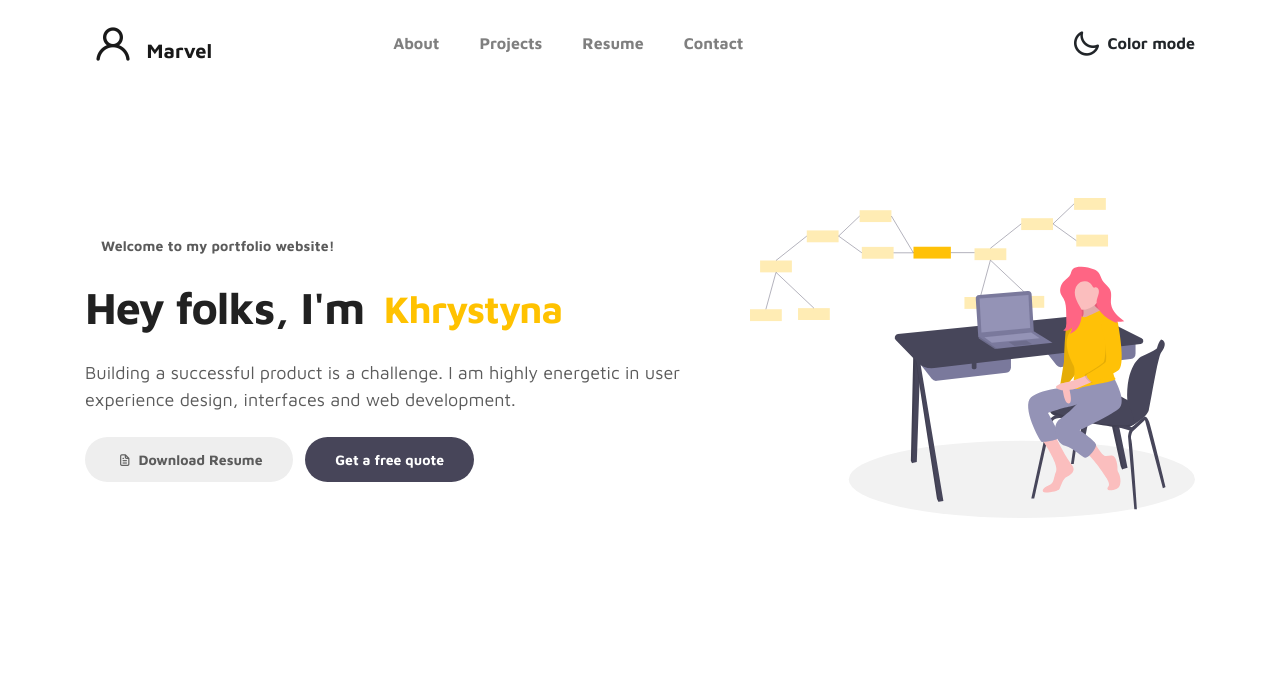
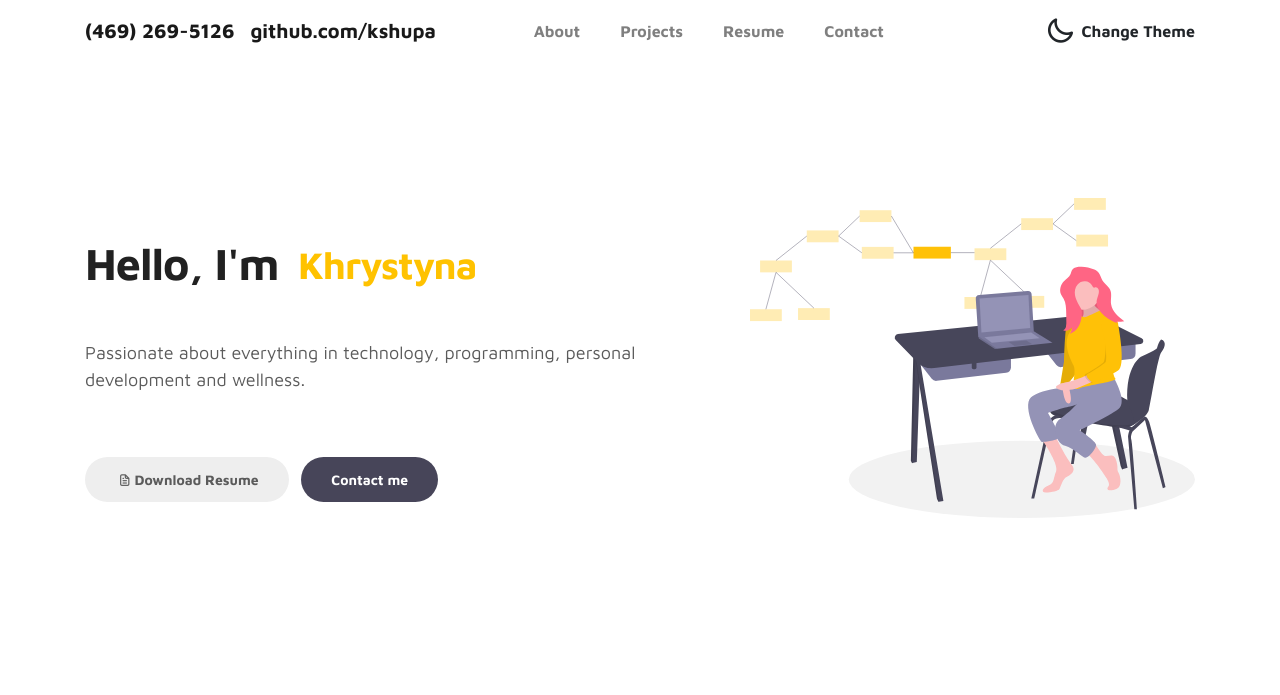
Before and after one commit to kshupa/web-portfolio, a Flask app: page / in a window 1280 px wide. Shown: the top 695 px of the page. Run offline with Flask 2, Linux system fonts and the light colour scheme; some libraries are stand-ins or nearby versions.

Commit message:
first commit

```diff
--- a/static/css/tooplate-style.css
+++ b/static/css/tooplate-style.css
@@ -568,3 +568,92 @@ b, strong {
     vertical-align: top;
   }
 }
+
+.social-icons {
+  text-align: center;
+  }
+.social-icons li {
+  display:inline-block;
+  list-style-type:none;
+  -webkit-user-select:none;
+  -moz-user-select:none;
+  }
+.social-icons li a {
+  border-bottom: none;
+  }
+.social-icons li img {
+  width:70px;
+  height:70px;
+  margin-right: 20px;
+}
+
+html {
+  box-sizing: border-box;
+  background: #f3f3f3;
+}
+
+*,
+*:after,
+*:before {
+  box-sizing: inherit;
+}
+
+.clip {
+  border: 0;
+  clip: rect(0 0 0 0);
+  height: 1px;
+  margin: -1px;
+  overflow: hidden;
+  padding: 0;
+  position: absolute;
+  width: 1px;
+}
+
+.svg--source {
+  display: none
+}
+
+.svg--icon {
+  width: 100%;
+  max-width: 5rem;
+  height: 100%;
+  max-height: 5rem;
+  display: block;
+  margin: 0 auto;
+  fill: currentColor
+}
+
+.wrapper {
+  width: 100%;
+  height: 100vh;
+  display: flex;
+  flex-wrap: wrap;
+  align-items: center;
+  justify-content: center;
+  padding: 1rem;
+}
+
+.share {
+  width: 5rem;
+  height: 5rem;
+  float: left;
+  margin: .5rem 1rem .5rem 0;
+  color: #353c4a;
+  border: .125rem solid #f3f3f3;
+  box-shadow: 0 0 8px 0 rgba(50, 50, 50, 0.15);
+  border-radius: 50%;
+  transition: 250ms;
+
+  &:last-child {
+    margin-right: 0
+  }
+
+  &:hover,
+  &:focus {
+    //background: #f1f1f1;
+  }
+
+  &:focus {
+    outline-color: inherit;
+  }
+}
--- a/templates/index.html
+++ b/templates/index.html
@@ -6,7 +6,7 @@
     <meta name="description" content="">
     <meta name="author" content="">
 
-    <title> Tex Coder</title>
+    <title> My Portfolio </title>
 
     <link rel="stylesheet" href="static/css/bootstrap.min.css">
     <link rel="stylesheet" href="static/css/unicons.css">
@@ -29,7 +29,8 @@ https://www.tooplate.com/view/2115-marvel
     <!-- MENU -->
     <nav class="navbar navbar-expand-sm navbar-light">
         <div class="container">
-            <a class="navbar-brand" href="index.html"><i class='uil uil-user'></i> Marvel</a>
+            <a class="navbar-brand" href="index.html">(469) 269-5126</a>
+            <a class="navbar-brand" href="https://github.com/kshupa">github.com/kshupa</a>
 
             <button class="navbar-toggler" type="button" data-toggle="collapse" data-target="#navbarNav" aria-controls="navbarNav" aria-expanded="false"
                 aria-label="Toggle navigation">
@@ -58,7 +59,7 @@ https://www.tooplate.com/view/2115-marvel
                     <div class="ml-lg-4">
                       <div class="color-mode d-lg-flex justify-content-center align-items-center">
                         <i class="color-mode-icon"></i>
-                        Color mode
+                        Change Theme
                       </div>
                     </div>
                 </ul>
@@ -70,24 +71,22 @@ https://www.tooplate.com/view/2115-marvel
     <section class="about full-screen d-lg-flex justify-content-center align-items-center" id="about">
         <div class="container">
             <div class="row">
-
                 <div class="col-lg-7 col-md-12 col-12 d-flex align-items-center">
                     <div class="about-text">
-                        <small class="small-text">Welcome to <span class="mobile-block">my portfolio website!</span></small>
                         <h1 class="animated animated-text">
-                            <span class="mr-2">Hey folks, I'm</span>
+                            <span class="mr-2">Hello, I'm</span>
                                 <div class="animated-info">
                                     <span class="animated-item">Khrystyna </span>
                                     <span class="animated-item">Pythonista</span>
-                                    <span class="animated-item">IT Enthusiast</span>
+                                    <span class="animated-item">Coding Enthusiast</span>
                                 </div>
                         </h1>
-
-                        <p>Building a successful product is a challenge. I am highly energetic in user experience design, interfaces and web development.</p>
-
+                        <br>
+                        <p>Passionate about everything in technology, programming, personal development and wellness.</p>
+                        <br>
                         <div class="custom-btn-group mt-4">
-                          <a href="#" class="btn mr-lg-2 custom-btn"><i class='uil uil-file-alt'></i> Download Resume</a>
-                          <a href="#contact" class="btn custom-btn custom-btn-bg custom-btn-link">Get a free quote</a>
+                          <a href="#" class="btn mr-lg-2 custom-btn"><i class='uil uil-file-alt'></i>Download Resume</a>
+                          <a href="#contact" class="btn custom-btn custom-btn-bg custom-btn-link">Contact me</a>
                         </div>
                     </div>
                 </div>
@@ -246,28 +245,6 @@ https://www.tooplate.com/view/2115-marvel
     <!-- CONTACT -->
     <section class="contact py-5" id="contact">
       <div class="container">
-        <div class="row">
-
-          <div class="col-lg-5 mr-lg-5 col-12">
-            <div class="google-map w-100">
-              <iframe src="https://www.google.com/maps/embed?pb=!1m18!1m12!1m3!1d12088.558402180099!2d-73.99373482142036!3d40.75895421922642!2m3!1f0!2f0!3f0!3m2!1i1024!2i768!4f13.1!3m3!1m2!1s0x89c25855b8fb3083%3A0xa0f9aef176042a5c!2sTheater+District%2C+New+York%2C+NY%2C+USA!5e0!3m2!1sen!2smm!4v1549875377188" width="400" height="300" frameborder="0" style="border:0" allowfullscreen></iframe>
-            </div>
-
-            <div class="contact-info d-flex justify-content-between align-items-center py-4 px-lg-5">
-                <div class="contact-info-item">
-                  <h3 class="mb-3 text-white">Say hello</h3>
-                  <p class="footer-text mb-0">010 020 0960</p>
-                  <p><a href="mailto:hello@company.co">hello@company.co</a></p>
-                </div>
-
-                <ul class="social-links">
-                     <li><a href="#" class="uil uil-dribbble" data-toggle="tooltip" data-placement="left" title="Dribbble"></a></li>
-                     <li><a href="#" class="uil uil-instagram" data-toggle="tooltip" data-placement="left" title="Instagram"></a></li>
-                     <li><a href="#" class="uil uil-youtube" data-toggle="tooltip" data-placement="left" title="Youtube"></a></li>
-                </ul>
-            </div>
-          </div>
-
           <div class="col-lg-6 col-12">
             <div class="contact-form">
               <h2 class="mb-4">Interested to work together? Let's talk</h2>
```
Also changed, not shown: contacts.db (added), static/github.png (added), 1 other file.
